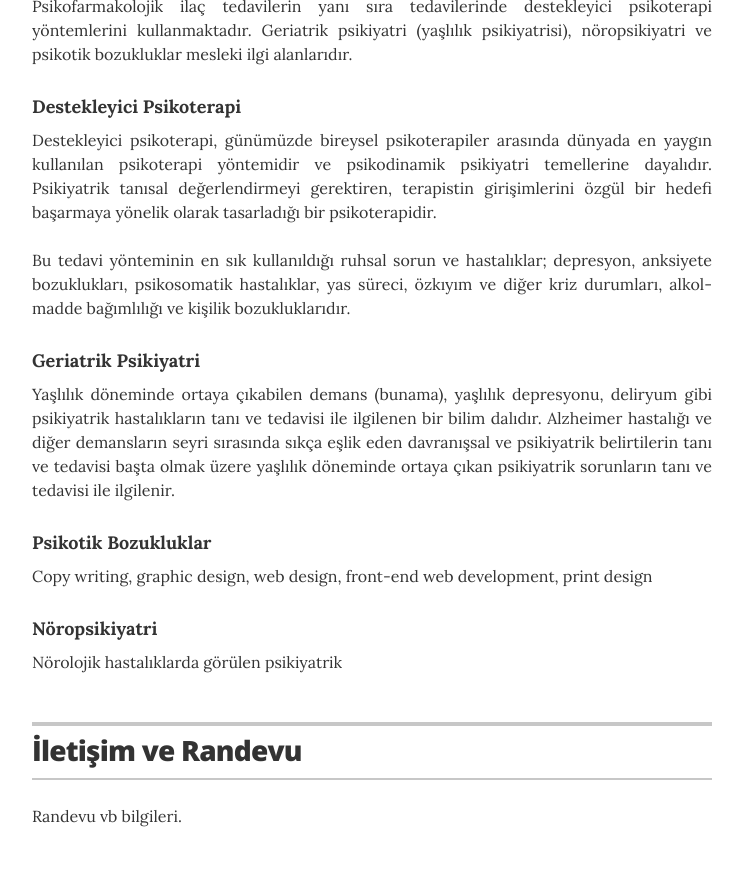
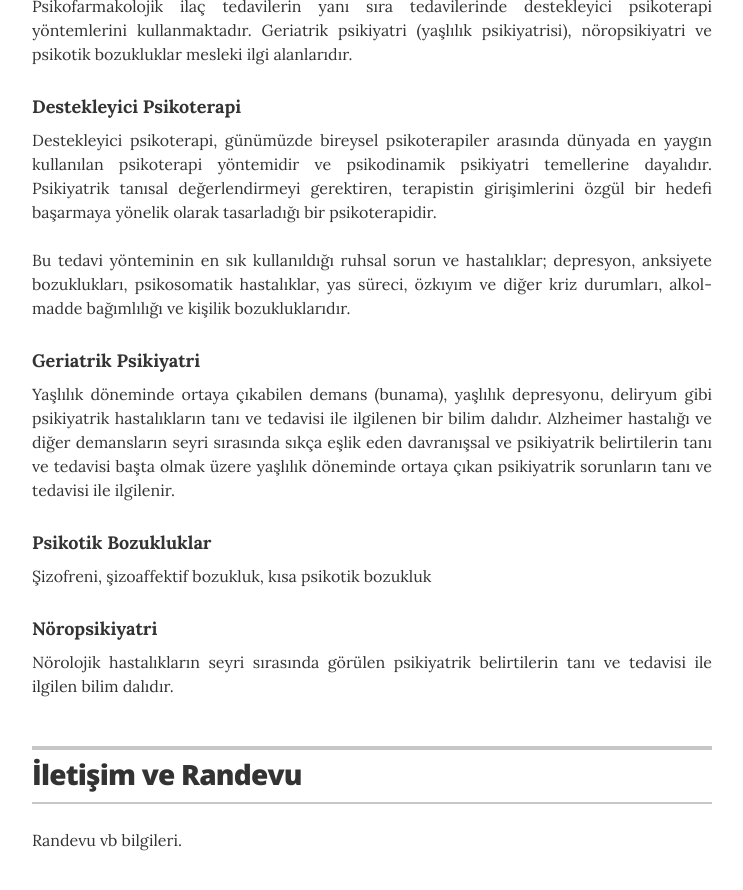
Before and after one commit to ibucgun/ibucgun.github.io, a Jekyll site: the page built from index.html, in a window 1280 px wide and 900 px high, scrolled down 1773 px. Shown: the top 890 px of the window, without its empty margins (268-1011 px from the left). Built offline with Jekyll 4.4.1, drawn with Linux system fonts in a browser that asks for light colours.

Commit message:
Update skills.yml

```diff
--- a/_data/skills.yml
+++ b/_data/skills.yml
@@ -9,7 +9,7 @@
   description: Yaşlılık döneminde ortaya çıkabilen demans (bunama), yaşlılık depresyonu, deliryum gibi psikiyatrik hastalıkların tanı ve tedavisi ile ilgilenen bir bilim dalıdır. Alzheimer hastalığı ve diğer demansların seyri sırasında sıkça eşlik eden davranışsal ve psikiyatrik belirtilerin tanı ve tedavisi başta olmak üzere yaşlılık döneminde ortaya çıkan psikiyatrik sorunların tanı ve tedavisi ile ilgilenir.
 
 - skill: Psikotik Bozukluklar
-  description: Copy writing, graphic design, web design, front-end web development, print design
+  description: Şizofreni, şizoaffektif bozukluk, kısa psikotik bozukluk
 
 - skill: Nöropsikiyatri
-  description: Nörolojik hastalıklarda görülen psikiyatrik
+  description: Nörolojik hastalıkların seyri sırasında görülen psikiyatrik belirtilerin tanı ve tedavisi ile ilgilen bilim dalıdır.
```
